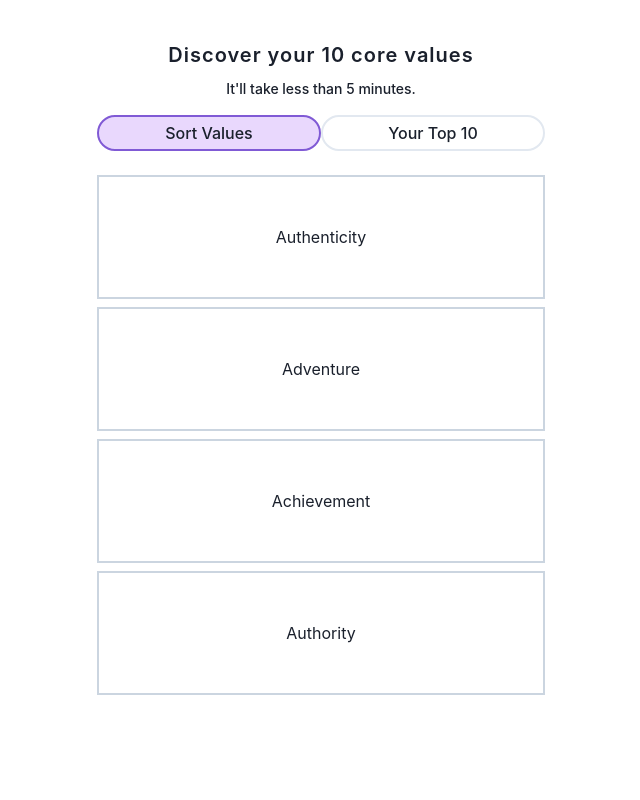
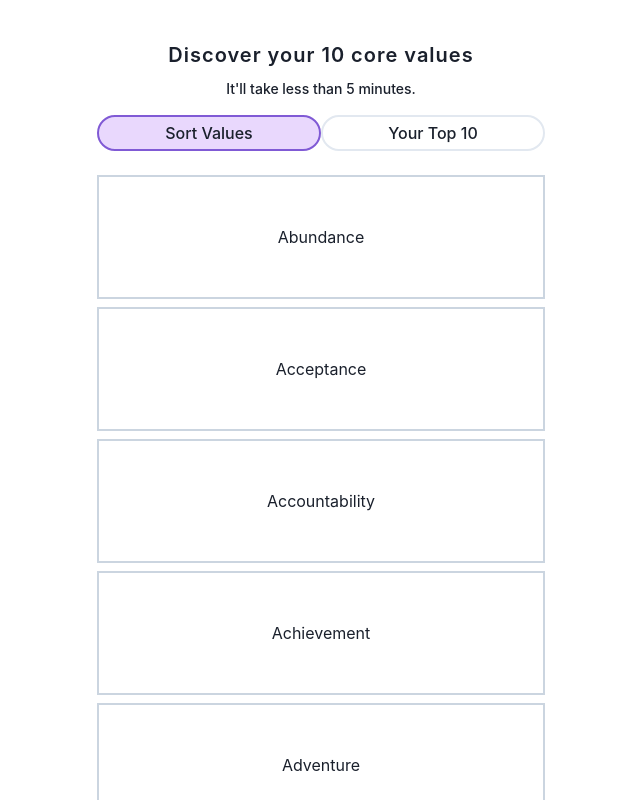
Before and after one commit to kyrelldixon/values, a React (Create React App) app: page / in a window 1280 px wide. Shown: the top 800 px of the page, without its empty margins (319-959 px from the left). Built offline with nearby package versions, Linux system fonts and the light colour scheme.

Commit message:
Added full list of values

```diff
--- a/src/components/App.js
+++ b/src/components/App.js
@@ -5,12 +5,7 @@ import Values from './Values';
 import Layout from './Layout';
 import Container from './Container';
 
-const mockValues = [
-  'Authenticity',
-  'Adventure',
-  'Achievement',
-  'Authority',
-];
+import mockValues from '../values.json';
 
 const App = () => {
   const [values,] = useState(mockValues);
--- /dev/null
+++ b/src/values.json
@@ -0,0 +1,124 @@
+[
+  "Abundance",
+  "Acceptance",
+  "Accountability",
+  "Achievement",
+  "Adventure",
+  "Advocacy",
+  "Ambition",
+  "Appreciation",
+  "Attractiveness",
+  "Autonomy",
+  "Balance",
+  "Being the Best",
+  "Benevolence",
+  "Boldness",
+  "Brilliance",
+  "Calmness",
+  "Caring",
+  "Challenge",
+  "Charity",
+  "Cheerfulness",
+  "Cleverness",
+  "Collaboration",
+  "Community",
+  "Commitment",
+  "Compassion",
+  "Consistency",
+  "Contribution",
+  "Cooperation",
+  "Creativity",
+  "Credibility",
+  "Curiosity",
+  "Daring",
+  "Decisiveness",
+  "Dedication",
+  "Dependability",
+  "Diversity",
+  "Empathy",
+  "Encouragement",
+  "Enthusiasm",
+  "Ethics",
+  "Excellence",
+  "Expressiveness",
+  "Fairness",
+  "Family",
+  "Flexibility",
+  "Friendships",
+  "Freedom",
+  "Fun",
+  "Generosity",
+  "Grace",
+  "Growth",
+  "Happiness",
+  "Health",
+  "Honesty",
+  "Humility",
+  "Humor",
+  "Inclusiveness",
+  "Independence",
+  "Individuality",
+  "Innovation",
+  "Inspiration",
+  "Intelligence",
+  "Intuition",
+  "Joy",
+  "Kindness",
+  "Knowledge",
+  "Leadership",
+  "Learning",
+  "Love",
+  "Loyalty",
+  "Making a Difference",
+  "Mindfulness",
+  "Motivation",
+  "Optimism",
+  "Open-Mindedness",
+  "Originality",
+  "Passion",
+  "Performance",
+  "Personal Development",
+  "Peace",
+  "Perfection",
+  "Playfulness",
+  "Popularity",
+  "Power",
+  "Preparedness",
+  "Proactivity",
+  "Proactive",
+  "Professionalism",
+  "Punctuality",
+  "Quality",
+  "Recognition",
+  "Relationships",
+  "Reliability",
+  "Resilience",
+  "Resourcefulness",
+  "Responsibility",
+  "Responsiveness",
+  "Risk Taking",
+  "Safety",
+  "Security",
+  "Self-Control",
+  "Selflessness",
+  "Service",
+  "Simplicity",
+  "Spirituality",
+  "Stability",
+  "Success",
+  "Teamwork",
+  "Thankfulness",
+  "Thoughtfulness",
+  "Traditionalism",
+  "Trustworthiness",
+  "Understanding",
+  "Uniqueness",
+  "Usefulness",
+  "Versatility",
+  "Vision",
+  "Warmth",
+  "Wealth",
+  "Well-Being",
+  "Wisdom",
+  "Zeal"
+]
```
